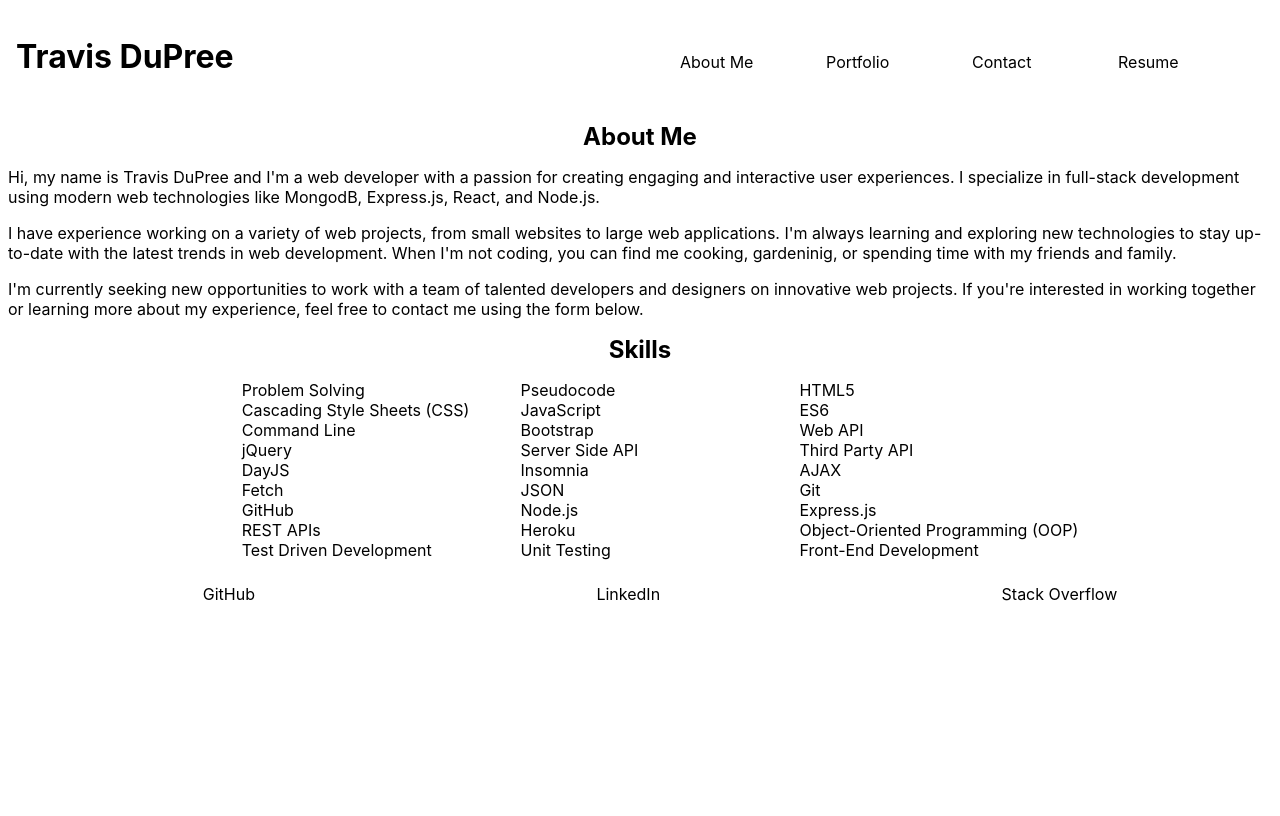
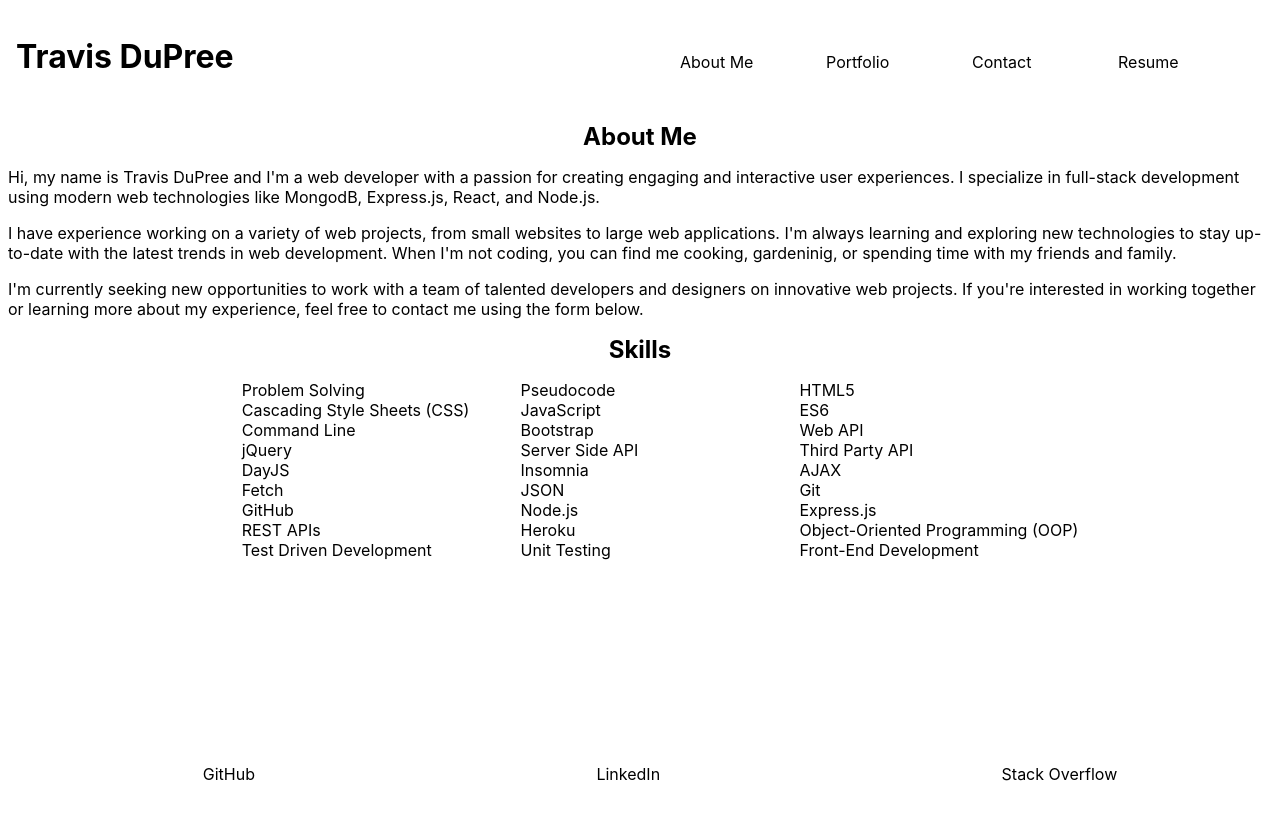
Before and after one commit to Traveye/react-portfolio, a React (Create React App) app in the folder my-portfolio/: page / in a window 1280 px wide. Built offline with nearby package versions, Linux system fonts and the light colour scheme.

Commit message:
resolving footer issue by setting to absolute with media query to change to relative at mobile size

```diff
--- a/my-portfolio/src/App.css
+++ b/my-portfolio/src/App.css
@@ -2,10 +2,25 @@ html {
   height: 100%;
 }
 
+body {
+  height: 100%;
+}
+
 .App {
-  min-height: 100vh;
+  min-height: 100%;
+  display: flex;
+  flex-direction: column;
 }
 
 .footer {
-  margin-top: auto;
+  position: absolute;
+  bottom: 0;
+  left: 0;
+  right: 0;
 }
+
+@media screen and (max-width: 768px) {
+  .footer {
+    position: relative;
+  }
+}
--- a/my-portfolio/src/App.js
+++ b/my-portfolio/src/App.js
@@ -10,7 +10,7 @@ function App() {
         <Navigation />
       </header>
 
-      <main>
+      <main className='main'>
         <About />
       </main>
 
```
